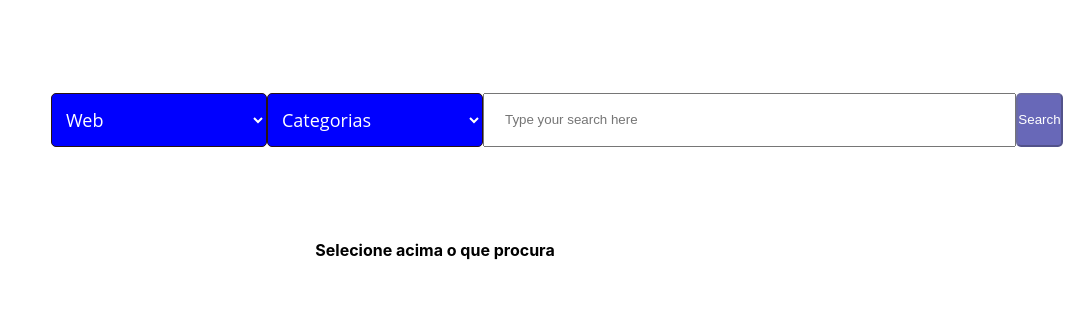
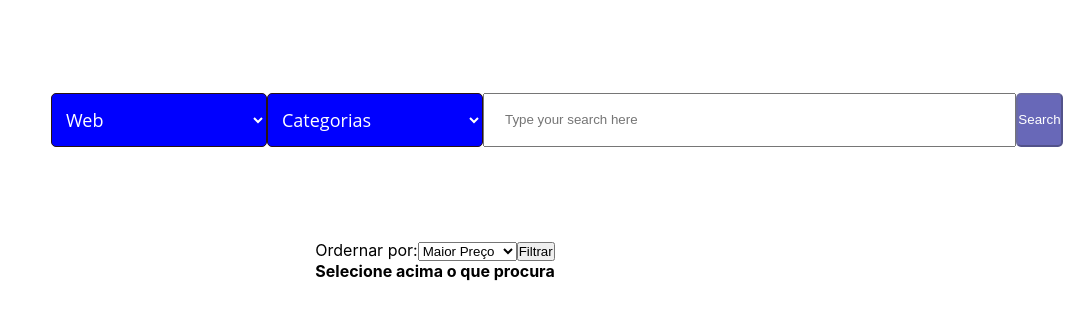
Before and after one commit to rodrigopaaz/lexart-challenge, a React (Create React App) app in the folder frontend/: page / in a window 1280 px wide. Shown: the top 320 px of the page, without its empty margins (205-1280 px from the left). Built offline with nearby package versions, Linux system fonts and the light colour scheme.

Commit message:
FEAT ADD FILTER

```diff
--- a/frontend/src/App.js
+++ b/frontend/src/App.js
@@ -1,16 +1,33 @@
-import { useContext } from "react";
+import { useContext, useEffect } from "react";
 import "./styles/app.css";
 import ItemCard from "./components/ItemCard";
 import Loading from "./components/Loading";
 import Inputs from "./components/Inputs";
 import AppContext from "./context/Context";
+import Filter from "./components/Filter";
 
 function App() {
-  const { products, isLoading, category, site } = useContext(AppContext);
+  const { products, setProducts, isLoading, category, site, filter } =
+    useContext(AppContext);
+
+  useEffect(() => {
+    console.log(filter);
+    if (filter === "higth") {
+      const sortedArrayByHiest = products.sort((a, b) => +a.price - +b.price);
+      setProducts(sortedArrayByHiest);
+    }
+    if (filter === "low") {
+      const sortedArrayByLower = products.sort((a, b) => +b.price - +a.price);
+      return setProducts(sortedArrayByLower);
+    }
+  }, [filter, products, setProducts]);
+
   const items = () => (
     <div className="div__items">
       {!isLoading ? (
-        products.map((item) => <ItemCard product={item} />)
+        products
+          /* .sort((a, b) => +a.price - +b.price) */
+          .map((item) => <ItemCard product={item} />)
       ) : (
         <Loading />
       )}
@@ -24,6 +41,7 @@ function App() {
   return (
     <div className="App">
       <Inputs />
+      <Filter />
       {site && category ? items() : message()}
     </div>
   );
--- /dev/null
+++ b/frontend/src/components/Filter.js
@@ -0,0 +1,24 @@
+import React, { useContext, useState } from "react";
+import AppContext from "../context/Context";
+
+export default function Filter() {
+  const { setFilter } = useContext(AppContext);
+  const [toogleFilter, setToogleFilter] = useState("");
+  return (
+    <div>
+      <label htmlFor="filter">
+        Ordernar por:
+        <select
+          type="text"
+          onChange={({ target: { value } }) => setToogleFilter(value)}
+        >
+          <option value="higth">Maior Preço</option>
+          <option value="low">Menor Preço</option>
+        </select>
+        <button type="button" onClick={() => setFilter(toogleFilter)}>
+          Filtrar
+        </button>
+      </label>
+    </div>
+  );
+}
--- a/frontend/src/components/ItemCard.js
+++ b/frontend/src/components/ItemCard.js
@@ -2,6 +2,7 @@ import React from "react";
 import "../styles/card.css";
 
 export default function ItemCard({ product }) {
+  console.log(product);
   return (
     <div className="div__item__card">
       <div className="imagem">
--- a/frontend/src/context/Provider.js
+++ b/frontend/src/context/Provider.js
@@ -3,6 +3,7 @@ import AppContext from "./Context";
 
 export default function AppProvider({ children }) {
   const [products, setProducts] = useState([]);
+  const [filter, setFilter] = useState([]);
   const [isLoading, setIsLoading] = useState(false);
   const [category, setCategory] = useState(null);
   const [search, setSearch] = useState("");
@@ -19,6 +20,8 @@ export default function AppProvider({ children }) {
       setSearch,
       site,
       setSite,
+      filter,
+      setFilter,
     }),
     [
       products,
@@ -31,6 +34,8 @@ export default function AppProvider({ children }) {
       setCategory,
       site,
       setSite,
+      filter,
+      setFilter,
     ]
   );
 
```
Also changed, not shown: 2 other files (tests, documents, lock files or other folders).
